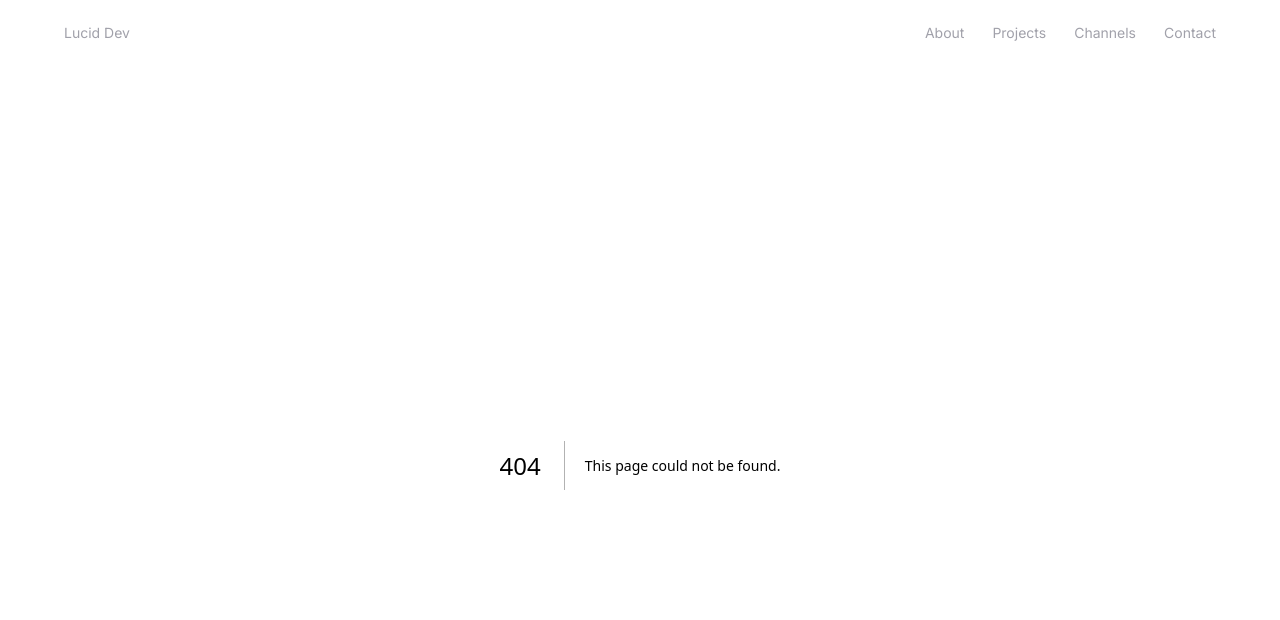
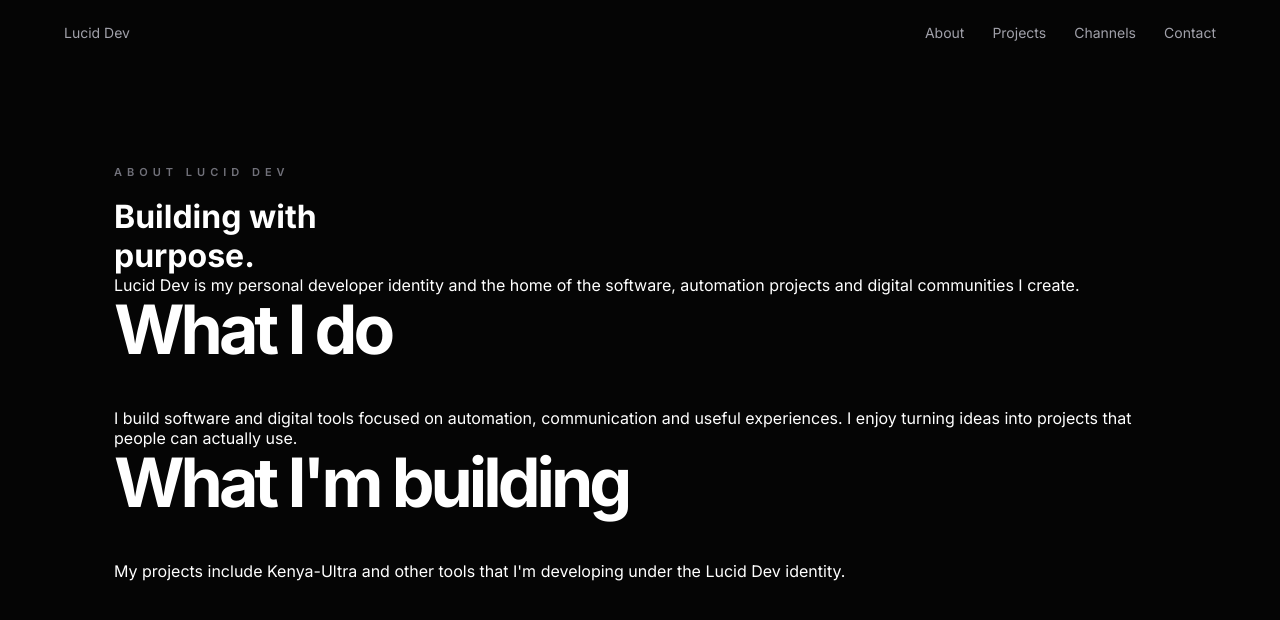
Before and after one commit to lawrencenjeri4-lgtm/lucid-dev-portfolio, a Next.js app: page /about in a window 1280 px wide. Before the commit this address had no page. Shown: the top 620 px of the page. Built offline with nearby package versions, Linux system fonts and the light colour scheme.

Commit message:
Create About page for Lucid Dev
This file introduces the About page for Lucid Dev, detailing the purpose and projects associated with the developer identity.

```diff
--- /dev/null
+++ b/app/about/page.tsx
@@ -0,0 +1,39 @@
+export default function About() {
+  return (
+    <main className="page about-page">
+      <p className="section-label">ABOUT LUCID DEV</p>
+
+      <h1>
+        Building with
+        <br />
+        <span>purpose.</span>
+      </h1>
+
+      <p className="about-intro">
+        Lucid Dev is my personal developer identity and the home of the
+        software, automation projects and digital communities I create.
+      </p>
+
+      <section className="about-content">
+        <div>
+          <h2>What I do</h2>
+
+          <p>
+            I build software and digital tools focused on automation,
+            communication and useful experiences. I enjoy turning ideas into
+            projects that people can actually use.
+          </p>
+        </div>
+
+        <div>
+          <h2>What I'm building</h2>
+
+          <p>
+            My projects include Kenya-Ultra and other tools that I'm developing
+            under the Lucid Dev identity.
+          </p>
+        </div>
+      </section>
+    </main>
+  );
+}
```
